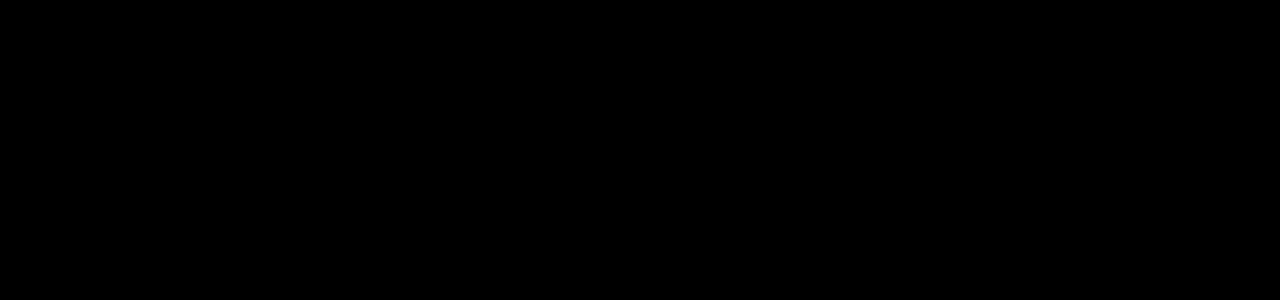
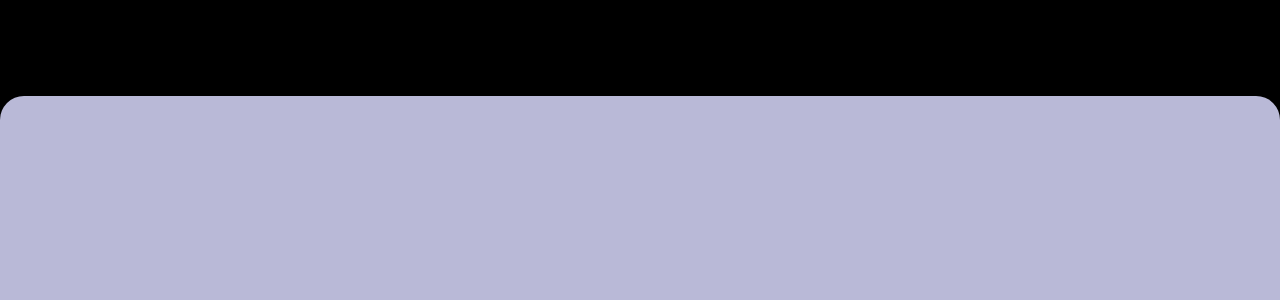
Before and after one commit to Club-PARD/UJaCha_WEB, a React (Create React App) app: page /test in a window 1280 px wide. Shown: the top 300 px of the page. Built offline with nearby package versions, Linux system fonts and the light colour scheme.

Commit message:
style : 질문 컨테이너 css 완료

```diff
--- a/src/Pages/TestPage/TestPage.js
+++ b/src/Pages/TestPage/TestPage.js
@@ -8,6 +8,7 @@ import TestPageButton from "./Components/TestPageButton";
 function TestPage() {
   return (
     <TestPageContainer>
+      <QuestionContainer></QuestionContainer>
       {/* <TestPageHeader /> */}
       {/* <TestPageQuestion /> */}
       {/* <TestPageAnswer /> */}
@@ -21,4 +22,13 @@ const TestPageContainer = styled(Container)`
   width: 100vw;
   background-color: black;
 `;
+
+const QuestionContainer = styled.div`
+  width: 100vw;
+  height: 88vh;
+  border-radius: 24px 24px 0px 0px;
+  background-color: ${({ theme }) => theme.colors.purple_100};
+  position: absolute;
+  bottom: 0px;
+`;
 export default TestPage;
```
